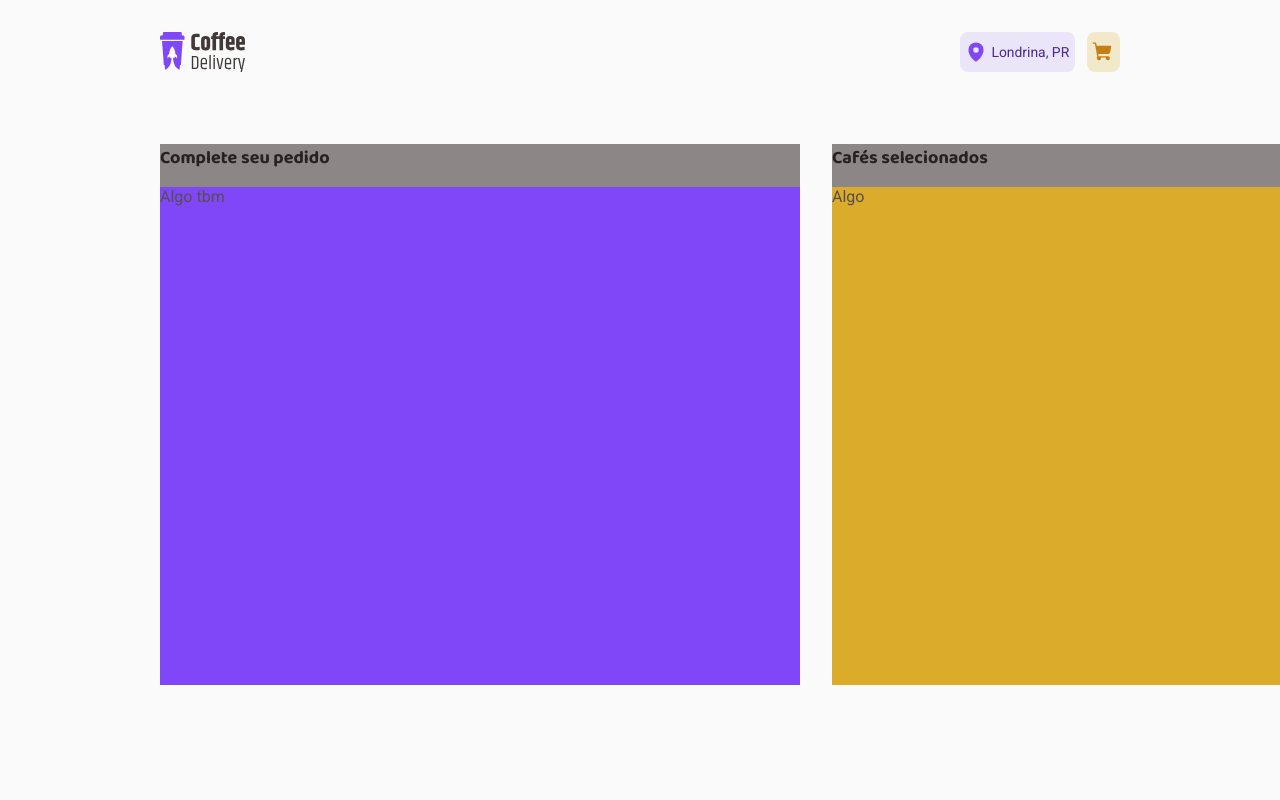
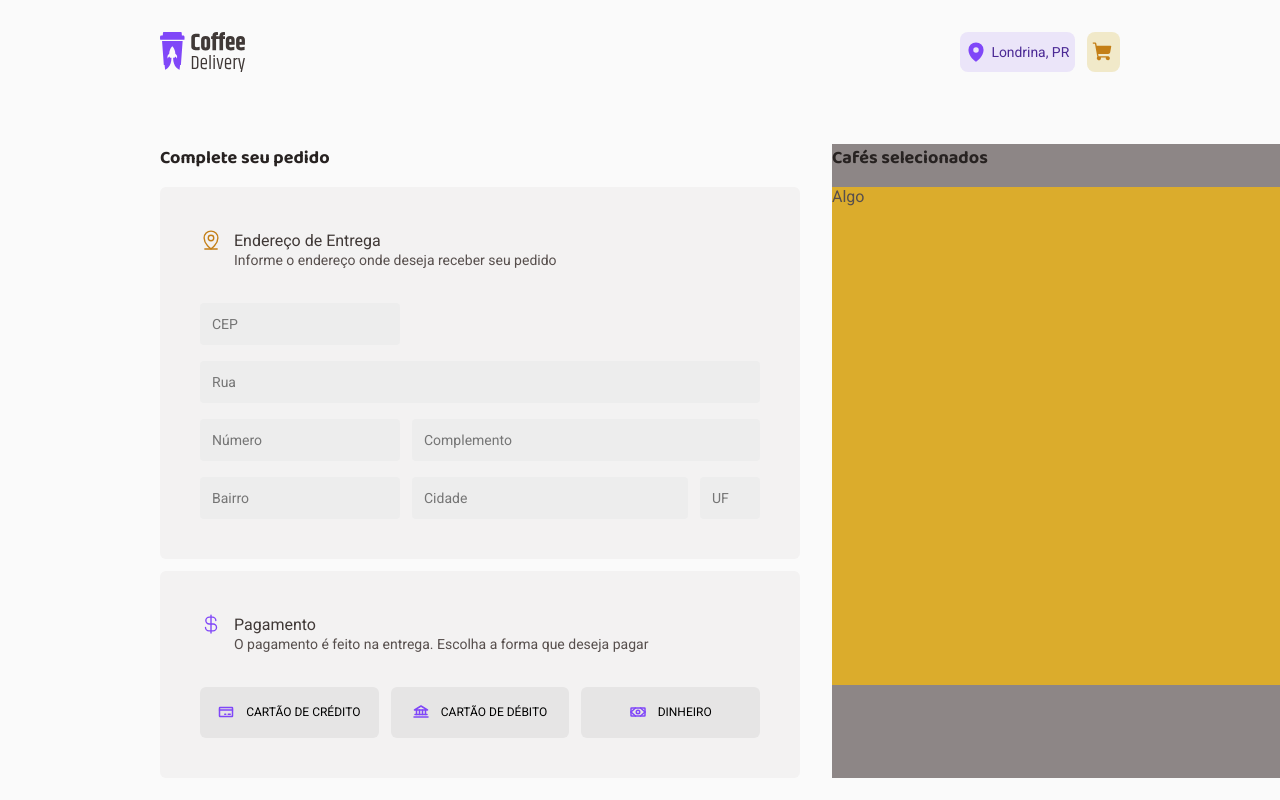
Before and after one commit to sergiosaruijr/projeto-coffe-delivery, a React (Vite) app: page /checkout in a window 1280 px wide. Built offline with nearby package versions, Linux system fonts and the light colour scheme.

Commit message:
commit CheckoutFormAndPay

```diff
--- /dev/null
+++ b/src/components/Button/PayButton/index.tsx
@@ -0,0 +1 @@
+export function PayButton() {}
--- a/src/components/InfoIcon/index.tsx
+++ b/src/components/InfoIcon/index.tsx
@@ -1,17 +1,56 @@
 import { ReactNode } from 'react'
-import { InfoWithContainer, IconContainer } from './styles'
+import {
+  InfoWithContainer,
+  IconContainer,
+  TextContainer,
+  IconContainerWithoutBorder,
+} from './styles'
 
 interface InfoIconProps {
   icon: ReactNode
   text: string | ReactNode
-  iconBgColor: string
+  subText?: string | ReactNode
+  textBold?: string | ReactNode
+  iconBgColor?: string
+  iconColor?: string
 }
 
-export function InfoIcon({ icon, text, iconBgColor }: InfoIconProps) {
+export function InfoIcon({
+  icon,
+  text,
+  iconBgColor,
+  subText,
+  textBold,
+}: InfoIconProps) {
   return (
     <InfoWithContainer>
       <IconContainer iconBgColor={iconBgColor}>{icon}</IconContainer>
-      {typeof text === 'string' ? <p>{text}</p> : text}
+      <TextContainer>
+        {typeof text === 'string' ? <p>{text}</p> : text}
+        {typeof subText === 'string' ? <h4>{subText}</h4> : subText}
+        {typeof textBold === 'string' ? <b>{textBold}</b> : textBold}
+      </TextContainer>
     </InfoWithContainer>
   )
 }
+
+export function InfoIconWithoutBorder({
+  icon,
+  text,
+  iconColor,
+  subText,
+  textBold,
+}: InfoIconProps) {
+  return (
+    <InfoWithContainer>
+      <IconContainerWithoutBorder iconColor={iconColor}>
+        {icon}
+      </IconContainerWithoutBorder>
+      <TextContainer>
+        {typeof text === 'string' ? <p>{text}</p> : text}
+        {typeof subText === 'string' ? <h4>{subText}</h4> : subText}
+        {typeof textBold === 'string' ? <b>{textBold}</b> : textBold}
+      </TextContainer>
+    </InfoWithContainer>
+  )
+}
--- a/src/components/InfoIcon/styles.ts
+++ b/src/components/InfoIcon/styles.ts
@@ -2,11 +2,13 @@ import styled from 'styled-components'
 
 export const InfoWithContainer = styled.div`
   display: flex;
+  flex-wrap: wrap;
   align-items: center;
   gap: 0.75rem;
 `
 interface IconContainerProps {
-  iconBgColor: string
+  iconBgColor?: string
+  iconColor?: string
 }
 
 export const IconContainer = styled.div<IconContainerProps>`
@@ -20,3 +22,26 @@ export const IconContainer = styled.div<IconContainerProps>`
   align-items: center;
   color: ${(props) => props.theme.colors['white-100']};
 `
+export const TextContainer = styled.div`
+  display: flex;
+  flex-direction: column;
+  gap: 0.125rem;
+
+  h4 {
+    font-size: ${(props) => props.theme.textSizes['text-regular-s']};
+    font-weight: normal;
+    color: ${(props) => props.theme.colors['gray-text']};
+  }
+  p {
+    font-size: ${(props) => props.theme.textSizes['text-regular-m']};
+    color: ${(props) => props.theme.colors['gray-subtitle']};
+  }
+`
+
+export const IconContainerWithoutBorder = styled.div<IconContainerProps>`
+  display: flex;
+  justify-content: center;
+  align-items: center;
+  padding-bottom: 1.187rem;
+  color: ${({ iconColor }) => iconColor};
+`
--- a/src/pages/Checkout/components/FormAndPay/index.tsx
+++ b/src/pages/Checkout/components/FormAndPay/index.tsx
@@ -1,13 +1,101 @@
+import {
+  Bank,
+  CreditCard,
+  CurrencyDollar,
+  MapPinLine,
+  Money,
+} from 'phosphor-react'
+import {
+  // InfoIcon,
+  InfoIconWithoutBorder,
+} from '../../../../components/InfoIcon'
 import { TitleCard } from '../../styles'
-import { BorderFormAndPayContentContainer, FormAndPayContainer } from './styles'
+import {
+  BorderFormAndPayContentContainer,
+  BorderText,
+  FormContainer,
+  FormBorderContent,
+  PayContainer,
+  PayMethodContainer,
+  PayMethodButton,
+  ZipCode,
+  StreetName,
+  Complement,
+  NumberEndress,
+  District,
+  City,
+  State,
+} from './styles'
+import { useTheme } from 'styled-components'
 
 export function FormAndPay() {
+  const { colors } = useTheme()
   return (
     <BorderFormAndPayContentContainer>
       <TitleCard>Complete seu pedido</TitleCard>
-      <FormAndPayContainer>
-        <p>Algo tbm</p>
-      </FormAndPayContainer>
+      <FormContainer>
+        <BorderText>
+          <InfoIconWithoutBorder
+            icon={<MapPinLine size={22} />}
+            iconColor={colors['yellow-600']}
+            text="Endereço de Entrega"
+            subText="Informe o endereço onde deseja receber seu pedido"
+          ></InfoIconWithoutBorder>
+          {/* </TextContentContainer> */}
+        </BorderText>
+        <FormBorderContent>
+          <div>
+            {/* <label htmlFor="" placeholder="CEP"></label> */}
+            <ZipCode type="text" placeholder="CEP" />
+          </div>
+          <div>
+            <StreetName type="text" placeholder="Rua" />
+          </div>
+          <div>
+            <NumberEndress type="text" placeholder="Número" />
+          </div>
+          <div>
+            <Complement type="text" placeholder="Complemento" />
+          </div>
+          <div>
+            <District type="text" placeholder="Bairro" />
+          </div>
+          <div>
+            <City type="text" placeholder="Cidade" />
+          </div>
+          <div>
+            <State type="text" placeholder="UF" />
+          </div>
+
+          {/* <p>Colocar Formularios aqui</p> */}
+        </FormBorderContent>
+      </FormContainer>
+      <PayContainer>
+        <BorderText>
+          <InfoIconWithoutBorder
+            icon={<CurrencyDollar size={22} />}
+            iconColor={colors['purple-300']}
+            text="Pagamento"
+            subText="O pagamento é feito na entrega. Escolha a forma que deseja pagar"
+          ></InfoIconWithoutBorder>
+        </BorderText>
+        <PayMethodContainer>
+          <PayMethodButton>
+            <CreditCard size={16} weight="bold" color={colors['purple-300']} />
+            <p>Cartão de Crédito</p>
+          </PayMethodButton>
+
+          <PayMethodButton>
+            <Bank size={16} weight="bold" color={colors['purple-300']} />
+            <p>Cartão de Débito</p>
+          </PayMethodButton>
+
+          <PayMethodButton>
+            <Money size={16} weight="bold" color={colors['purple-300']} />
+            <p>Dinheiro</p>
+          </PayMethodButton>
+        </PayMethodContainer>
+      </PayContainer>
     </BorderFormAndPayContentContainer>
   )
 }
--- a/src/pages/Checkout/components/FormAndPay/styles.ts
+++ b/src/pages/Checkout/components/FormAndPay/styles.ts
@@ -1,16 +1,131 @@
 import styled from 'styled-components'
 
-export const FormAndPayContainer = styled.div`
-  background: ${(props) => props.theme.colors['purple-300']};
-  display: flex;
-  flex-direction: column;
-  width: 40rem;
-  height: 31.125rem;
-  margin-top: 0.9375rem;
-`
 export const BorderFormAndPayContentContainer = styled.div`
   display: flex;
   flex-direction: column;
-  background: ${(props) => props.theme.colors['gray-label']};
-  /* margin-bottom: 4.937rem; */
 `
+
+export const FormContainer = styled.div`
+  background: ${(props) => props.theme.colors['gray-card']};
+  display: flex;
+  border-radius: 6px;
+  flex-direction: column;
+  align-items: center;
+  width: 40rem;
+  height: 23.25rem;
+  margin-top: 0.9375rem;
+  input {
+    font-size: ${(props) => props.theme.textSizes['text-regular-s']};
+    background: ${(props) => props.theme.colors['gray-input']};
+    height: 2.625rem;
+    border-radius: 4px;
+    border: 0;
+    padding-left: 0.75rem;
+  }
+`
+
+export const BorderText = styled.div`
+  display: flex;
+  /* background: ${(props) => props.theme.colors['yellow-100']}; */
+  width: 35rem;
+  height: 2.75rem;
+  margin-top: 2.5rem;
+`
+export const FormBorderContent = styled.div`
+  display: flex;
+  /* position: relative; */
+  align-items: center;
+  justify-content: space-between;
+  flex-wrap: wrap;
+  width: 35rem;
+  height: 12.5rem;
+  margin-top: 2rem;
+  font-size: ${(props) => props.theme.textSizes['text-regular-s']};
+  column-gap: 0.75rem;
+  row-gap: 1rem;
+`
+export const ZipCode = styled.input`
+  display: flex;
+  width: 12.5rem;
+`
+
+export const StreetName = styled.input`
+  display: flex;
+  width: 35rem;
+`
+
+export const NumberEndress = styled.input`
+  display: flex;
+  width: 12.5rem;
+`
+
+export const Complement = styled.input`
+  display: flex;
+  width: 21.75rem;
+`
+
+export const District = styled.input`
+  display: flex;
+  width: 12.5rem;
+`
+
+export const City = styled.input`
+  display: flex;
+  width: 17.25rem;
+`
+
+export const State = styled.input`
+  display: flex;
+  width: 3.75rem;
+`
+
+export const PayContainer = styled.div`
+  background: ${(props) => props.theme.colors['gray-card']};
+  display: flex;
+  border-radius: 6px;
+  flex-direction: column;
+  align-items: center;
+  width: 40rem;
+  height: 12.937rem;
+  margin-top: 0.75rem;
+`
+
+export const PayMethodContainer = styled.div`
+  display: flex;
+  width: 35rem;
+  height: 3.187rem;
+  margin-top: 2rem;
+  align-items: center;
+  justify-content: space-between;
+`
+export const PayMethodButton = styled.button`
+  display: inline-flex;
+  align-items: center;
+  justify-content: center;
+  width: 11.167rem;
+  height: 3.187rem;
+  background: ${(props) => props.theme.colors['gray-button']};
+  border-radius: 6px;
+  border: none;
+  border-color: ${(props) => props.theme.colors['gray-button']};
+
+  p {
+    font-size: ${(props) => props.theme.textSizes['components-button-s']};
+    text-transform: uppercase;
+    padding-left: 0.75rem;
+  }
+
+  &:hover {
+    background: ${(props) => props.theme.colors['gray-hover']};
+    transition: 0.1s;
+  }
+
+  &:focus {
+    background: ${(props) => props.theme.colors['purple-100']};
+    border-color: ${(props) => props.theme.colors['purple-300']};
+    border-width: 2px;
+    border-style: solid;
+    box-shadow: 0 0 0 0;
+    outline: 0;
+  }
+`
--- a/src/pages/Home/components/Intro/styles.ts
+++ b/src/pages/Home/components/Intro/styles.ts
@@ -43,7 +43,7 @@ export const TextDetailsIntroContainer = styled.div`
   display: grid;
   grid-template-columns: 1fr 1fr;
   margin-top: 4.125rem;
-  margin-bottom: 6.75rem;
+  margin-bottom: 8.75rem;
   row-gap: 1.25rem;
   text {
     font-size: 1rem;
```
Also changed, not shown: src/components/Button/PayButton/styled.ts (added).
